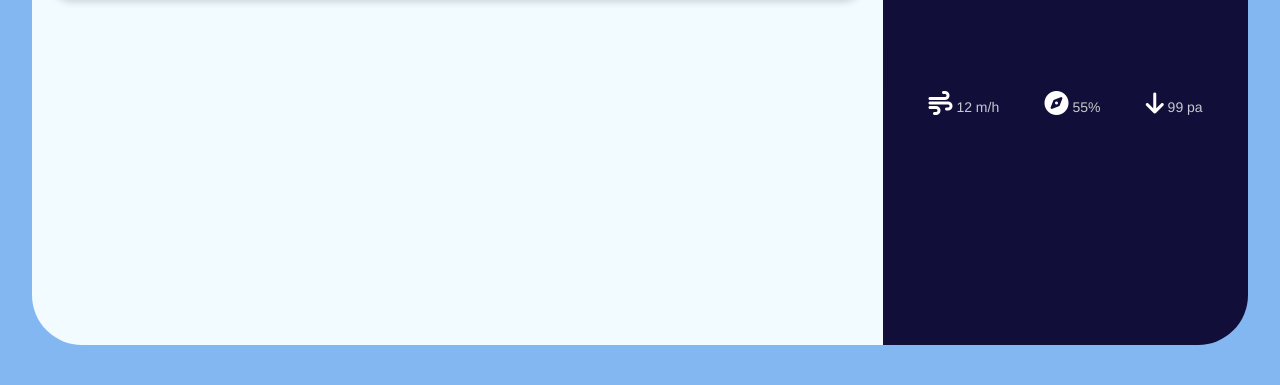
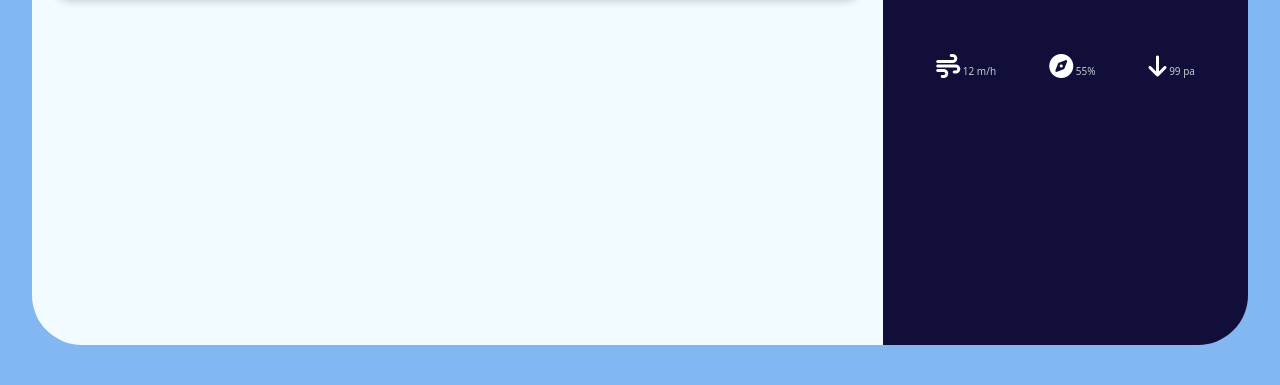
Before and after one commit to xAbdx/weather-test, a plain HTML site: page index.html in a window 1280 px wide. Shown: the part 415-800 px from the top of the page. Drawn offline with nearby package versions, Linux system fonts and the light colour scheme.

Commit message:
uncomment a link

```diff
--- a/index.html
+++ b/index.html
@@ -15,7 +15,7 @@
         rel="stylesheet">
     <link href="https://maxcdn.bootstrapcdn.com/bootstrap/3.3.6/css/bootstrap.min.css" rel="stylesheet"
         integrity="sha384-1q8mTJOASx8j1Au+a5WDVnPi2lkFfwwEAa8hDDdjZlpLegxhjVME1fgjWPGmkzs7" crossorigin="anonymous">
-    <!-- <link href="https://cdn.jsdelivr.net/npm/bootstrap@5.0.0-beta1/dist/css/bootstrap.min.css" rel="stylesheet"> -->
+    <link href="https://cdn.jsdelivr.net/npm/bootstrap@5.0.0-beta1/dist/css/bootstrap.min.css" rel="stylesheet">
 </head>
 
 <body style="background-color: #83b7f1;">
```
